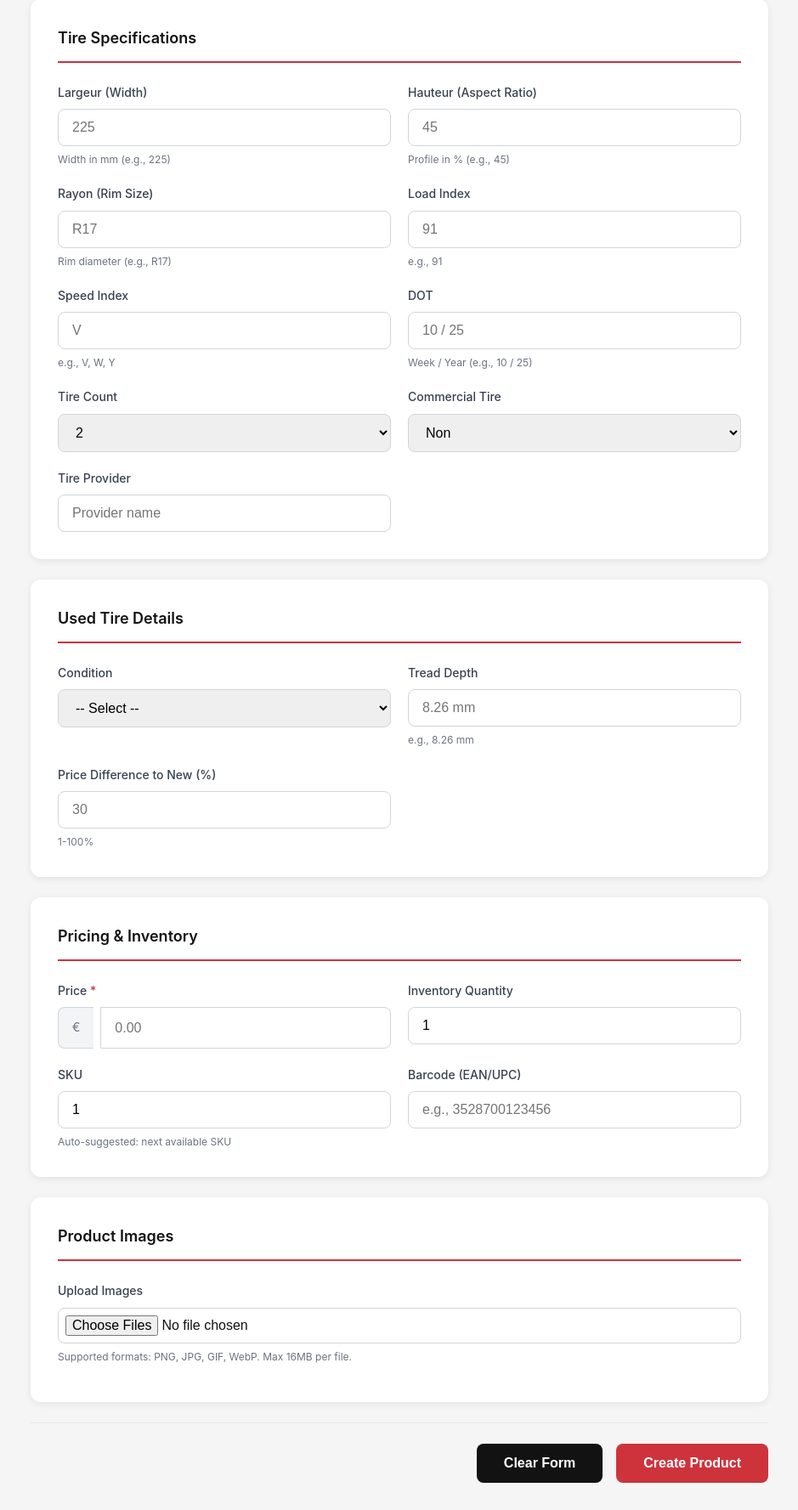
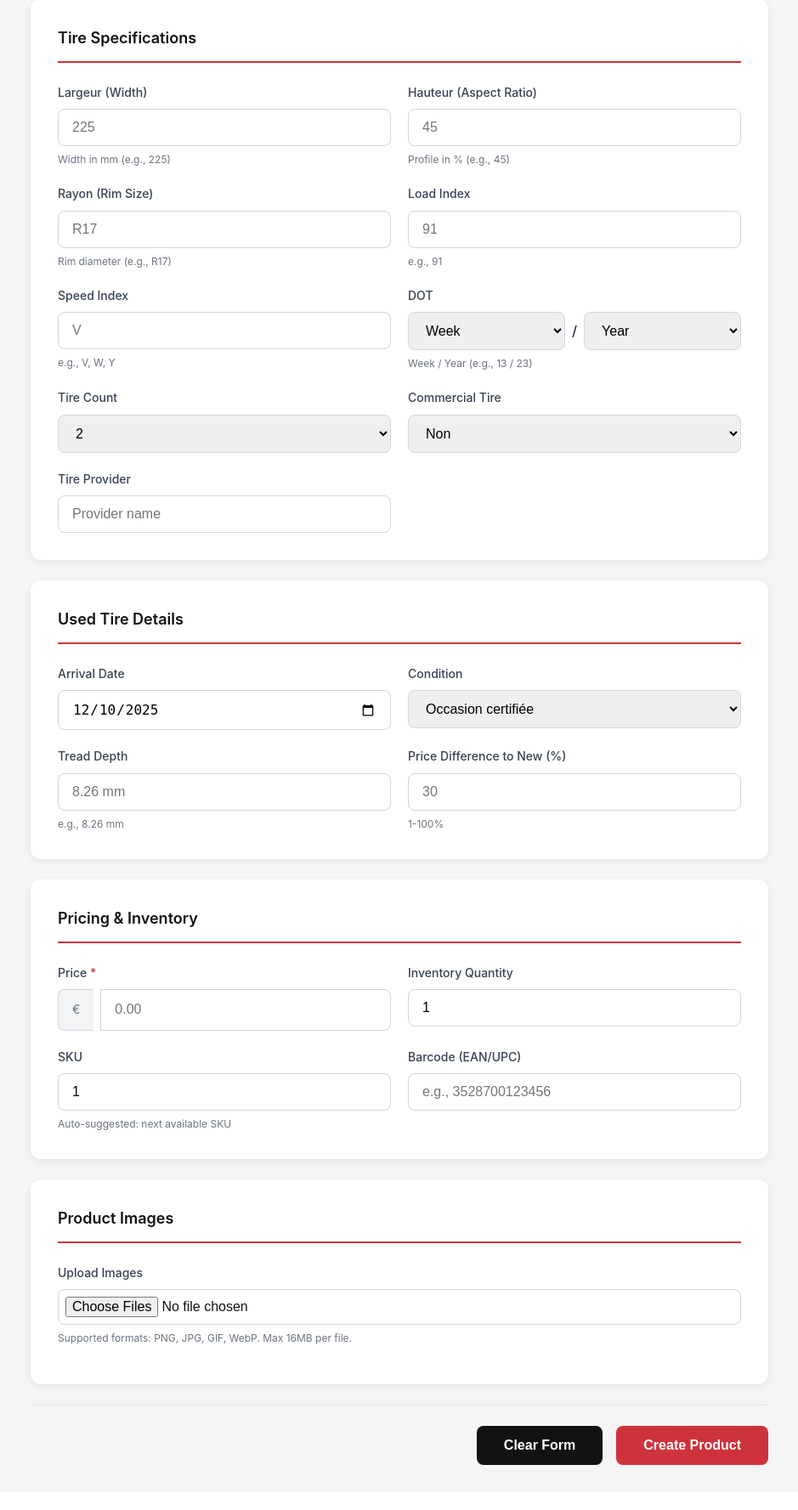
Before and after one commit to smartpneucontact-sketch/smartpneu-product-manager, a Flask app: page / in a window 1280 px wide. Shown: the part 936-2713 px from the top of the page at 85% size, without its empty margins (170-1109 px from the left). After the commit the page ends 2660 px from the top, so only its background shows below. Run offline with Flask 3, Linux system fonts and the light colour scheme; data that the repository does not hold is empty.

Commit message:
DOT with week and year dropdowns

```diff
--- a/app.py
+++ b/app.py
@@ -262,6 +262,14 @@ def create_product(product_data, images=None):
             'type': 'single_line_text_field'
         })
 
+    if product_data.get('arrival_date'):
+        product['product']['metafields'].append({
+            'namespace': 'custom',
+            'key': 'arrival_date',
+            'value': product_data['arrival_date'],
+            'type': 'date'
+        })
+
     # Create the product
     response = requests.post(url, headers=get_shopify_headers(), json=product)
 
@@ -343,7 +351,8 @@ def create_product_route():
             'tire_provider': request.form.get('tire_provider', ''),
             'load_index': request.form.get('load_index', ''),
             'speed_index': request.form.get('speed_index', ''),
-            'item_condition': request.form.get('item_condition', '')
+            'item_condition': request.form.get('item_condition', 'Occasion certifiée'),
+            'arrival_date': request.form.get('arrival_date', '')
         }
 
         # Handle image uploads
--- a/templates/index.html
+++ b/templates/index.html
@@ -239,6 +239,25 @@
             margin-top: 0.75rem;
         }
 
+        .dot-group {
+            display: flex;
+            align-items: center;
+            gap: 0.5rem;
+        }
+
+        .dot-group select {
+            flex: 1;
+            padding: 0.75rem 1rem;
+            border: 1px solid #d1d5db;
+            border-radius: 8px;
+            font-size: 1rem;
+        }
+
+        .dot-separator {
+            font-weight: 600;
+            color: #374151;
+        }
+
         .collection-tag {
             display: inline-flex;
             align-items: center;
@@ -444,10 +463,32 @@
                     </div>
 
                     <div class="form-group">
-                        <label for="dot">DOT</label>
-                        <input type="text" id="dot" name="dot"
-                               placeholder="10 / 25">
-                        <span class="help-text">Week / Year (e.g., 10 / 25)</span>
+                        <label for="dot_week">DOT</label>
+                        <div class="dot-group">
+                            <select id="dot_week" name="dot_week">
+                                <option value="">Week</option>
+                                {% for i in range(1, 53) %}
+                                <option value="{{ '%02d' % i }}">{{ '%02d' % i }}</option>
+                                {% endfor %}
+                            </select>
+                            <span class="dot-separator">/</span>
+                            <select id="dot_year" name="dot_year">
+                                <option value="">Year</option>
+                                <option value="25">25</option>
+                                <option value="24">24</option>
+                                <option value="23">23</option>
+                                <option value="22">22</option>
+                                <option value="21">21</option>
+                                <option value="20">20</option>
+                                <option value="19">19</option>
+                                <option value="18">18</option>
+                                <option value="17">17</option>
+                                <option value="16">16</option>
+                                <option value="15">15</option>
+                            </select>
+                        </div>
+                        <span class="help-text">Week / Year (e.g., 13 / 23)</span>
+                        <input type="hidden" id="dot" name="dot">
                     </div>
 
                     <div class="form-group">
@@ -481,10 +522,14 @@
                 <h2 class="card-title">Used Tire Details</h2>
                 <div class="form-grid">
                     <div class="form-group">
+                        <label for="arrival_date">Arrival Date</label>
+                        <input type="date" id="arrival_date" name="arrival_date">
+                    </div>
+
+                    <div class="form-group">
                         <label for="item_condition">Condition</label>
                         <select id="item_condition" name="item_condition">
-                            <option value="">-- Select --</option>
-                            <option value="Occasion certifiée">Occasion certifiée</option>
+                            <option value="Occasion certifiée" selected>Occasion certifiée</option>
                         </select>
                     </div>
 
@@ -690,6 +735,24 @@
             });
         });
 
+        // Set default arrival date to today
+        const today = new Date().toISOString().split('T')[0];
+        document.getElementById('arrival_date').value = today;
+
+        // DOT combination
+        function updateDOT() {
+            const week = document.getElementById('dot_week').value;
+            const year = document.getElementById('dot_year').value;
+            if (week && year) {
+                document.getElementById('dot').value = week + ' / ' + year;
+            } else {
+                document.getElementById('dot').value = '';
+            }
+        }
+
+        document.getElementById('dot_week').addEventListener('change', updateDOT);
+        document.getElementById('dot_year').addEventListener('change', updateDOT);
+
         // Check connection on load
         checkConnection();
     </script>
```
